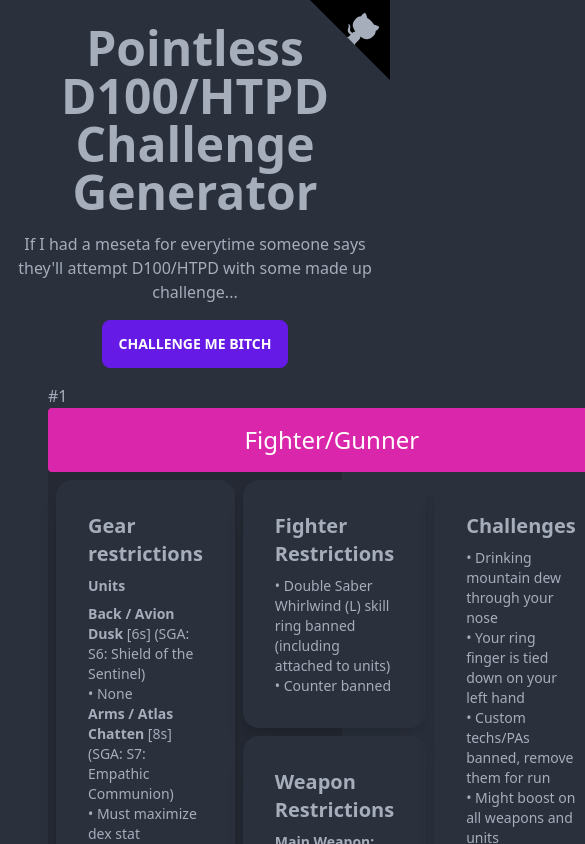
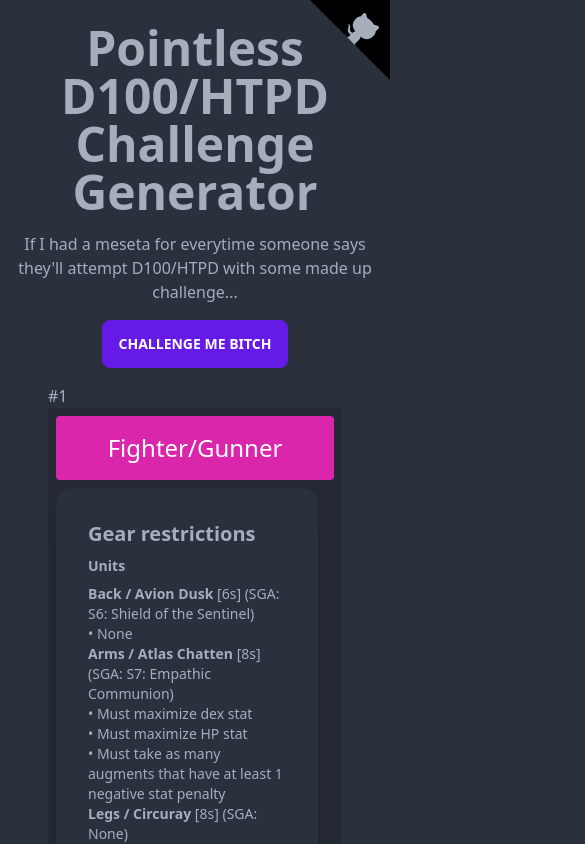
Before and after one commit to mumbler9486/pointless-d100-challenges, a SvelteKit app: page / in a window 390 px wide. Both pictures are taken after a click on the button "CHALLENGE ME BITCH". Shown: the top 844 px of the page, 585 px wide, since content can reach past the window. Built offline with nearby package versions, Linux system fonts and the light colour scheme.

Commit message:
♻️📱 Refactor challenge view into smaller views and fix responsive card layouts

```diff
--- a/src/components/ChallengeView.svelte
+++ /dev/null
@@ -1,96 +0,0 @@
-<script lang="ts">
-	import type { Challenge } from 'src/lib/challenge';
-
-	export let challenge: Challenge;
-
-	const listEmptyPlaceholder = (list: string[]) => {
-		return list && list.length > 1 ? list : ['None'];
-	};
-</script>
-
-<div class="grid gap-2 md:grid-cols-1 lg:grid-cols-2 2xl:grid-cols-3 bg-base-200 rounded">
-	<div class="bg-secondary text-secondary-content p-4 rounded text-2xl col-span-3 text-center">
-		{challenge.mainClass}{challenge.subClass ? `/${challenge.subClass}` : ''}
-	</div>
-	<div>
-		<div class="card card-side ml-2 bg-base-100 shadow-xl text-sm">
-			<div class="card-body">
-				<h2 class="card-title">Gear restrictions</h2>
-				<strong>Units</strong>
-				<ul>
-					<li>
-						<strong>{challenge.backUnitRestriction.name}</strong>
-						[{challenge.backUnitRestriction.slots}s]
-						{`(SGA: ${challenge.backUnitRestriction.sGradeAugment})`}
-						<ul>
-							{#each listEmptyPlaceholder(challenge.backUnitRestriction.restrictions) as unitRes}
-								<li>• {unitRes}</li>
-							{/each}
-						</ul>
-					</li>
-					<li>
-						<strong>{challenge.armsUnitRestriction.name}</strong>
-						[{challenge.armsUnitRestriction.slots}s]
-						{`(SGA: ${challenge.armsUnitRestriction.sGradeAugment})`}
-						<ul>
-							{#each listEmptyPlaceholder(challenge.armsUnitRestriction.restrictions) as unitRes}
-								<li>• {unitRes}</li>
-							{/each}
-						</ul>
-					</li>
-					<li>
-						<strong>{challenge.legsUnitRestriction.name}</strong>
-						[{challenge.legsUnitRestriction.slots}s]
-						{`(SGA: ${challenge.legsUnitRestriction.sGradeAugment})`}
-						<ul>
-							{#each listEmptyPlaceholder(challenge.legsUnitRestriction.restrictions) as unitRes}
-								<li>• {unitRes}</li>
-							{/each}
-						</ul>
-					</li>
-				</ul>
-			</div>
-		</div>
-	</div>
-	<div>
-		<div class="card card-side bg-base-100 shadow-xl text-sm">
-			<div class="card-body">
-				<h2 class="card-title">{challenge.mainClass} Restrictions</h2>
-				<ul>
-					{#each listEmptyPlaceholder(challenge.classRestrictions) ?? [] as classRes}
-						<li>• {classRes}</li>
-					{/each}
-				</ul>
-			</div>
-		</div>
-		<div class="card card-side bg-base-100 shadow-xl mt-2 text-sm">
-			<div class="card-body">
-				<h2 class="card-title">Weapon Restrictions</h2>
-				<p>
-					<strong>Main Weapon: </strong>
-					{challenge.weaponRestriction.name} [{challenge.weaponRestriction.slots}s]
-				</p>
-				<ul>
-					{#each listEmptyPlaceholder(challenge.weaponRestriction.restrictions) as gearRes}
-						<li>• {gearRes}</li>
-					{/each}
-				</ul>
-			</div>
-		</div>
-	</div>
-	<div class="card card-side mr-2 bg-base-100 shadow-xl text-sm">
-		<div class="card-body">
-			<h2 class="card-title">Challenges</h2>
-			<ul>
-				{#each listEmptyPlaceholder(challenge.otherChallenges) ?? [] as chal}
-					<li>• {chal}</li>
-				{/each}
-			</ul>
-		</div>
-	</div>
-	<div class="bg-accent text-accent-content rounded p-4 text-xl col-span-3 shadow-lg text-center">
-		<div class="line-through">
-			While <span class="text-bold">{challenge.bigChallenge}</span>
-		</div>
-	</div>
-</div>
--- /dev/null
+++ b/src/components/challenge/ChallengeView.svelte
@@ -0,0 +1,41 @@
+<script lang="ts">
+	import type { Challenge } from 'src/lib/challenge';
+	import ClassChallengeView from './ClassChallengeView.svelte';
+	import ConditionChallengeView from './ConditionChallengeView.svelte';
+	import UnitChallengeView from './UnitChallengeView.svelte';
+	import WeaponChallengeView from './WeaponChallengeView.svelte';
+
+	export let challenge: Challenge;
+</script>
+
+<div class="grid gap-2 grid-cols-1 md:grid-cols-2 xl:grid-cols-3 bg-base-200 p-2 rounded">
+	<div class="bg-secondary text-secondary-content p-4 rounded text-2xl col-span-3 text-center">
+		{challenge.mainClass}{challenge.subClass ? `/${challenge.subClass}` : ''}
+	</div>
+	<div class="row-start-2">
+		<UnitChallengeView
+			backUnit={challenge.backUnitRestriction}
+			armsUnit={challenge.armsUnitRestriction}
+			legsUnit={challenge.legsUnitRestriction}
+		/>
+	</div>
+	<div class="row-start-3 md:row-start-2">
+		<ClassChallengeView
+			mainClass={challenge.mainClass}
+			classRestrictions={challenge.classRestrictions}
+		/>
+		<div class="mt-2">
+			<WeaponChallengeView weaponRestriction={challenge.weaponRestriction} />
+		</div>
+	</div>
+	<div class="row-start-4 md:row-start-3 xl:row-start-2">
+		<ConditionChallengeView otherChallenges={challenge.otherChallenges} />
+	</div>
+	<div
+		class="bg-accent row-start-5 text-accent-content rounded p-4 text-xl col-span-3 shadow-lg text-center"
+	>
+		<div class="line-through">
+			While <span class="text-bold">{challenge.bigChallenge}</span>
+		</div>
+	</div>
+</div>
--- /dev/null
+++ b/src/components/challenge/ClassChallengeView.svelte
@@ -0,0 +1,20 @@
+<script lang="ts">
+	import type { PlayerClass } from 'src/lib/classes';
+	import { listEmptyPlaceholder } from 'src/lib/utils/placeholder';
+
+	export let mainClass: PlayerClass;
+	export let classRestrictions: string[];
+</script>
+
+<div>
+	<div class="card bg-base-100 shadow-xl text-sm">
+		<div class="card-body">
+			<h2 class="card-title">{mainClass} Restrictions</h2>
+			<ul>
+				{#each listEmptyPlaceholder(classRestrictions) ?? [] as classRes}
+					<li>• {classRes}</li>
+				{/each}
+			</ul>
+		</div>
+	</div>
+</div>
--- /dev/null
+++ b/src/components/challenge/ConditionChallengeView.svelte
@@ -0,0 +1,16 @@
+<script lang="ts">
+	import { listEmptyPlaceholder } from 'src/lib/utils/placeholder';
+
+	export let otherChallenges: string[];
+</script>
+
+<div class="card bg-base-100 shadow-xl text-sm">
+	<div class="card-body">
+		<h2 class="card-title">Challenges</h2>
+		<ul>
+			{#each listEmptyPlaceholder(otherChallenges) as chal}
+				<li>• {chal}</li>
+			{/each}
+		</ul>
+	</div>
+</div>
--- /dev/null
+++ b/src/components/challenge/UnitChallengeView.svelte
@@ -0,0 +1,47 @@
+<script lang="ts">
+	import type { UnitRestriction } from 'src/lib/units';
+	import { listEmptyPlaceholder } from 'src/lib/utils/placeholder';
+
+	export let backUnit: UnitRestriction;
+	export let armsUnit: UnitRestriction;
+	export let legsUnit: UnitRestriction;
+</script>
+
+<div class="card bg-base-100 shadow-xl text-sm">
+	<div class="card-body">
+		<h2 class="card-title">Gear restrictions</h2>
+		<strong>Units</strong>
+		<ul>
+			<li>
+				<strong>{backUnit.name}</strong>
+				[{backUnit.slots}s]
+				{`(SGA: ${backUnit.sGradeAugment})`}
+				<ul>
+					{#each listEmptyPlaceholder(backUnit.restrictions) as unitRes}
+						<li>• {unitRes}</li>
+					{/each}
+				</ul>
+			</li>
+			<li>
+				<strong>{armsUnit.name}</strong>
+				[{armsUnit.slots}s]
+				{`(SGA: ${armsUnit.sGradeAugment})`}
+				<ul>
+					{#each listEmptyPlaceholder(armsUnit.restrictions) as unitRes}
+						<li>• {unitRes}</li>
+					{/each}
+				</ul>
+			</li>
+			<li>
+				<strong>{legsUnit.name}</strong>
+				[{legsUnit.slots}s]
+				{`(SGA: ${legsUnit.sGradeAugment})`}
+				<ul>
+					{#each listEmptyPlaceholder(legsUnit.restrictions) as unitRes}
+						<li>• {unitRes}</li>
+					{/each}
+				</ul>
+			</li>
+		</ul>
+	</div>
+</div>
--- /dev/null
+++ b/src/components/challenge/WeaponChallengeView.svelte
@@ -0,0 +1,21 @@
+<script lang="ts">
+	import { listEmptyPlaceholder } from 'src/lib/utils/placeholder';
+	import type { WeaponRestriction } from 'src/lib/weapons';
+
+	export let weaponRestriction: WeaponRestriction;
+</script>
+
+<div class="card bg-base-100 shadow-xl text-sm">
+	<div class="card-body">
+		<h2 class="card-title">Weapon Restrictions</h2>
+		<p>
+			<strong>Main Weapon: </strong>
+			{weaponRestriction.name} [{weaponRestriction.slots}s]
+		</p>
+		<ul>
+			{#each listEmptyPlaceholder(weaponRestriction.restrictions) as gearRes}
+				<li>• {gearRes}</li>
+			{/each}
+		</ul>
+	</div>
+</div>
--- /dev/null
+++ b/src/lib/utils/placeholder.ts
@@ -0,0 +1,3 @@
+export const listEmptyPlaceholder = (list: string[]) => {
+  return list && list.length > 1 ? list : ['None'];
+};
--- a/src/routes/+page.svelte
+++ b/src/routes/+page.svelte
@@ -1,5 +1,5 @@
 <script lang="ts">
-	import ChallengeView from 'src/components/ChallengeView.svelte';
+	import ChallengeView from 'src/components/challenge/ChallengeView.svelte';
 
 	import type { Challenge } from 'src/lib/challenge';
 	import { generateChallenge } from 'src/lib/generators/challengeGenerator';
```
